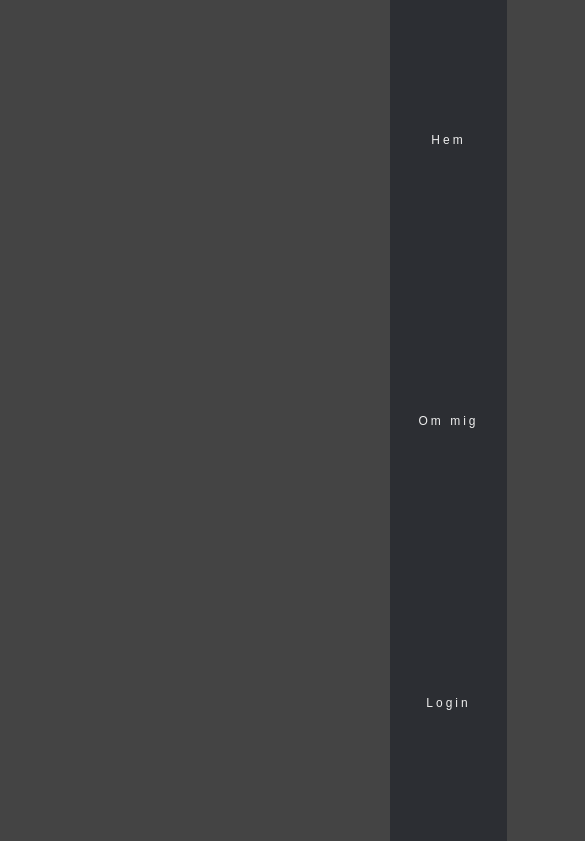
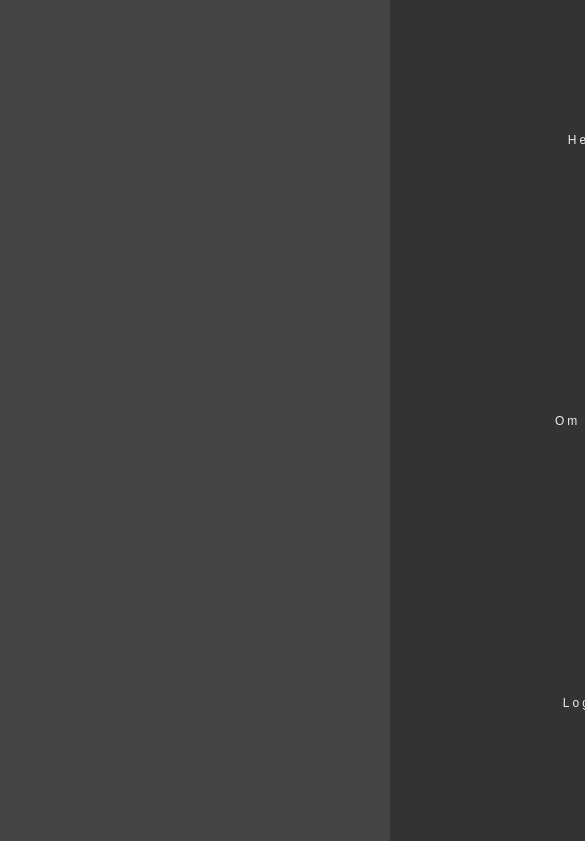
Before and after one commit to Spuute/patric-bergkvist-web-project, a plain HTML site: page index.html in a window 390 px wide. Shown: the part 43-884 px from the top of the page, 585 px wide, since content can reach past the window. Drawn offline with Linux system fonts and the light colour scheme.

Commit message:
Update. Bugfix
Fixed the bug that prevented me from adding a width of the mobile menu. It was the fact that I had "nav" before the class name, that apparently have higher order.
New knowledge!

```diff
--- a/resources/css/style.css
+++ b/resources/css/style.css
@@ -90,7 +90,7 @@ nav {
 }
 
 @media screen and (max-width: 1000px) {
-  nav .main-navigation {
+  .main-navigation {
     width: 30%;
   }
 }
@@ -105,7 +105,7 @@ nav {
     right: 0px;
     height: 100%;
     top: 40px;
-    background-color: #2c2e33;
+    background-color: #333;
     display: flex;
     flex-direction: column;
     align-items: center;
```
